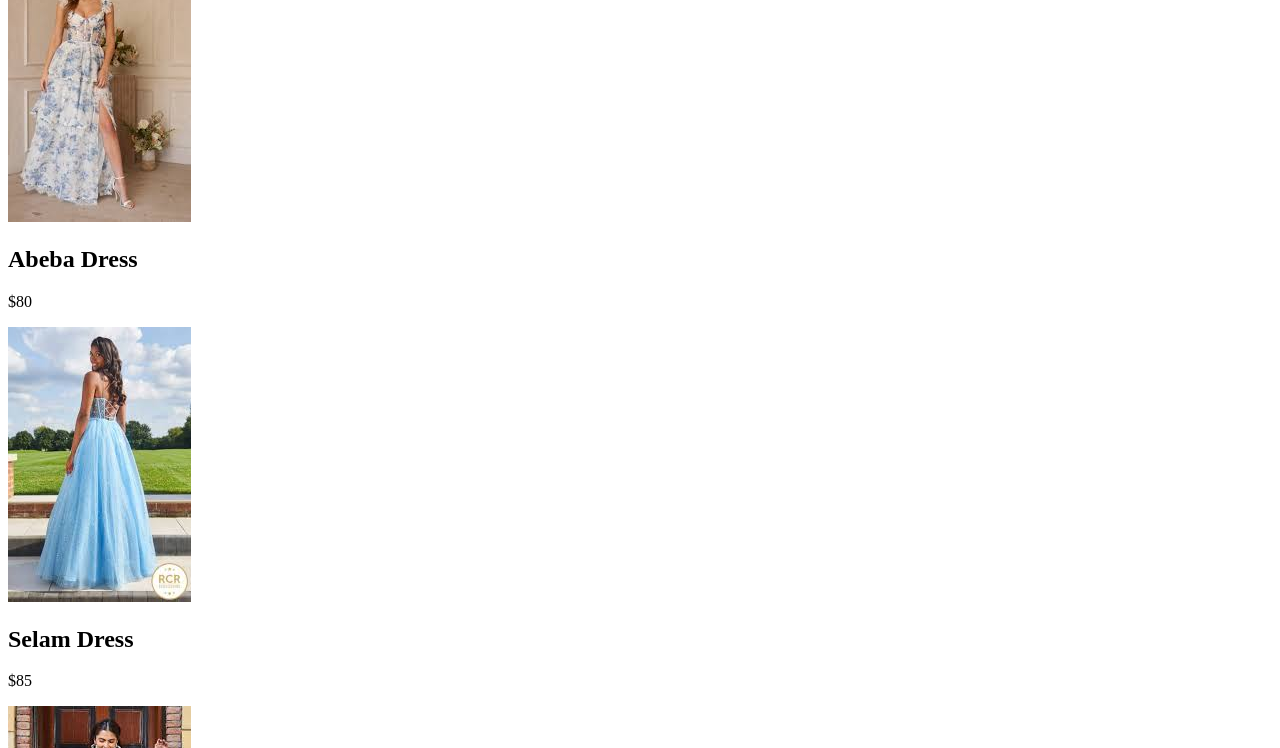
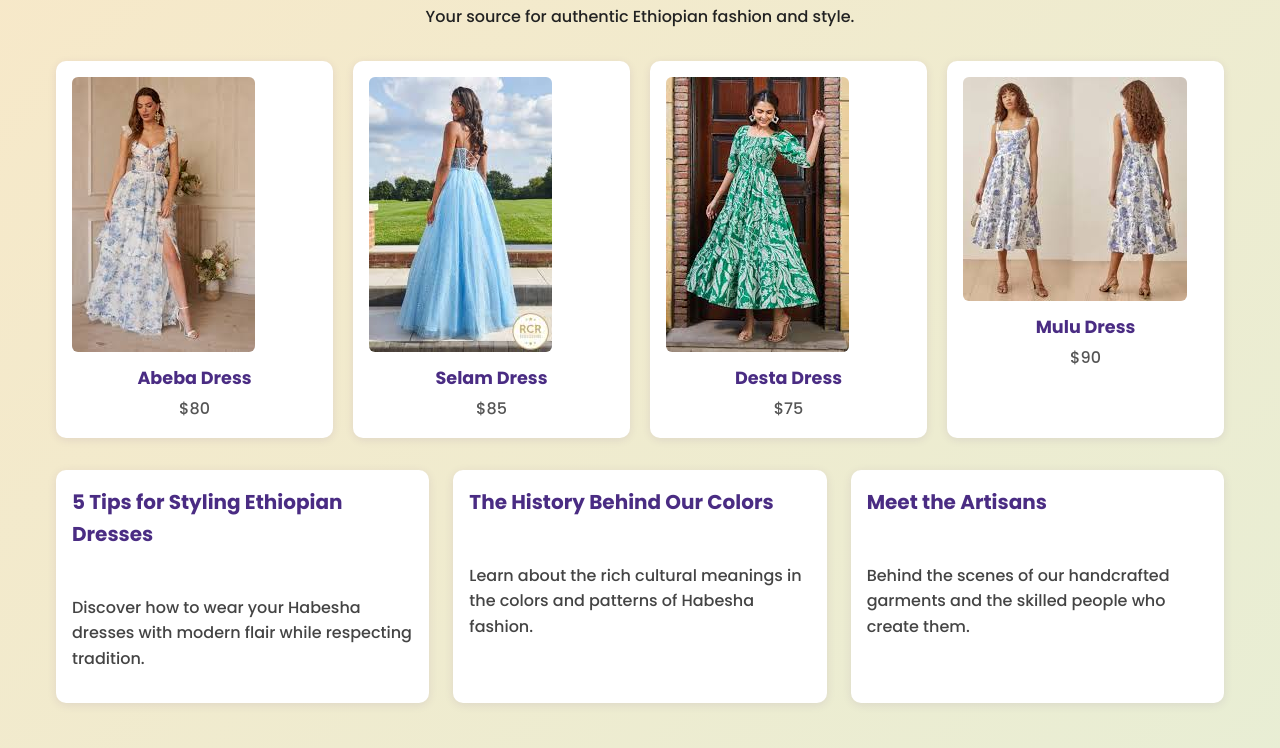
Before and after one commit to flexBox-eth/Landing-e-commerce, a plain HTML site: page index.html in a window 1280 px wide. Shown: the part 180-928 px from the top of the page. Drawn offline with Linux system fonts and the light colour scheme; the site is published under a folder, as on GitHub Pages, so addresses that start at the root find nothing; files whose address does not match are found by name.

Commit message:
Update index.html

```diff
--- a/index.html
+++ b/index.html
@@ -14,7 +14,7 @@
     href="https://fonts.googleapis.com/css2?family=Poppins:wght@300;500;700&display=swap"
     rel="stylesheet"
   />
-  <link rel="stylesheet" href="/style/styles.css">
+  <link rel="stylesheet" href="style/styles.css">
 </head>
 <body>
   <header>
```
